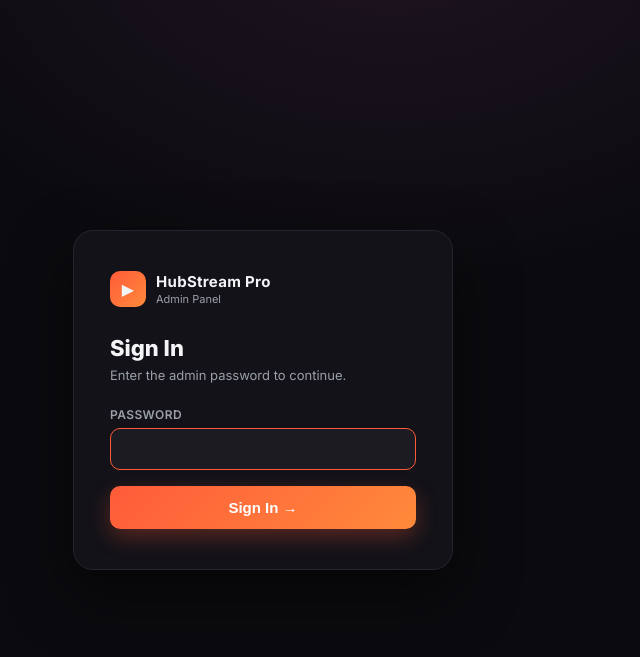
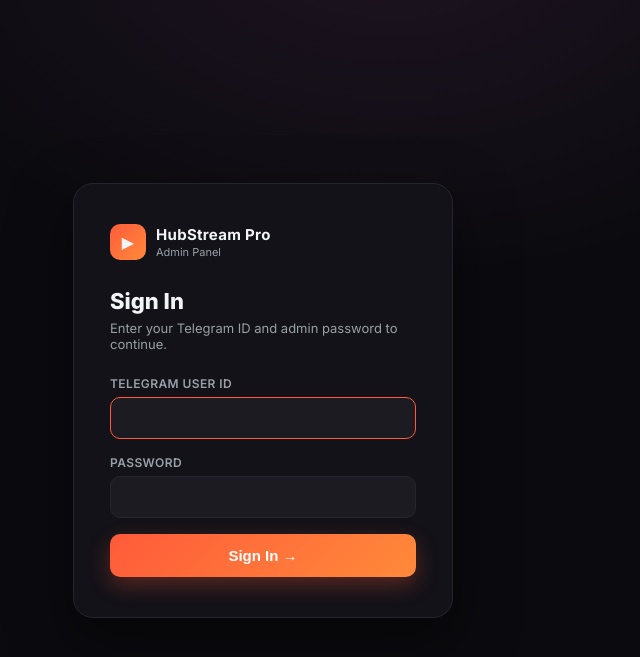
Before and after one commit to biswajit9090707/OFCCC, a Flask app: page /admin/login in a window 1280 px wide. Shown: the top 657 px of the page, without its empty margins (377-1017 px from the left). Run offline with Flask 3, Linux system fonts and the light colour scheme.

Commit message:
Update admin login: require TG ID, default pass to BISWA@9090, and enable admin cache

```diff
--- a/app.py
+++ b/app.py
@@ -59,7 +59,8 @@ def decode_custom_dl_token(token: str) -> Optional[Dict[str, Any]]:
         return None
 
 # ─────────────────────── ADMIN CONFIG ──────────────────────────
-ADMIN_PASSWORD  = os.getenv("ADMIN_PASSWORD", "admin@hubstream2024")
+ADMIN_PASSWORD  = os.getenv("ADMIN_PASSWORD", "BISWA@9090")
+ADMIN_TG_ID     = os.getenv("ADMIN_TG_ID", "")           # user id of the admin telegram
 OMDB_API_KEY    = os.getenv("OMDB_API_KEY", "")          # get free key at omdbapi.com
 BOT_STATS_PATH  = os.getenv(
     "BOT_STATS_DB",
@@ -107,6 +108,10 @@ def _normalize_positive_int(value: Any) -> Optional[int]:
 
 def _configured_admin_password() -> str:
     return _get_setting("admin_password") or ADMIN_PASSWORD
+
+
+def _configured_admin_tg_id() -> str:
+    return _get_setting("admin_tg_id") or ADMIN_TG_ID
 
 
 def _configured_omdb_api_key() -> str:
@@ -649,10 +654,17 @@ def healthz():
 def admin_login():
     error = None
     if request.method == "POST":
-        if request.form.get("password") == _configured_admin_password():
+        pwd = request.form.get("password")
+        tg_id = request.form.get("tg_id")
+
+        expected_pwd = _configured_admin_password()
+        expected_tg = _configured_admin_tg_id()
+
+        if pwd == expected_pwd and (not expected_tg or tg_id == expected_tg):
+            session.permanent = True  # cache for admin
             session["admin_ok"] = True
             return redirect(url_for("admin_dashboard"))
-        error = "Incorrect password."
+        error = "Incorrect Telegram ID or Password."
     return render_template("admin_login.html", error=error)
 
 
--- a/templates/admin_login.html
+++ b/templates/admin_login.html
@@ -25,10 +25,10 @@
   h1{font-size:22px;font-weight:800;margin-bottom:6px;}
   p.sub{font-size:13px;color:var(--muted);margin-bottom:24px;}
   label{font-size:12px;font-weight:600;color:var(--muted);letter-spacing:.4px;text-transform:uppercase;display:block;margin-bottom:6px;}
-  input[type=password]{width:100%;background:rgba(255,255,255,.04);border:1px solid var(--line);
+  input[type=password], input[type=text]{width:100%;background:rgba(255,255,255,.04);border:1px solid var(--line);
     border-radius:10px;padding:12px 14px;color:var(--fg);font-size:14px;outline:none;
     transition:border-color .2s;}
-  input[type=password]:focus{border-color:var(--accent);}
+  input[type=password]:focus, input[type=text]:focus{border-color:var(--accent);}
   .error{background:rgba(255,91,58,.12);border:1px solid rgba(255,91,58,.35);
          border-radius:8px;padding:10px 14px;font-size:13px;color:#ff8a3a;margin-bottom:16px;}
   button{width:100%;margin-top:16px;padding:13px;border:0;border-radius:10px;cursor:pointer;
@@ -48,11 +48,13 @@
     </div>
   </div>
   <h1>Sign In</h1>
-  <p class="sub">Enter the admin password to continue.</p>
+  <p class="sub">Enter your Telegram ID and admin password to continue.</p>
   {% if error %}<div class="error">{{ error }}</div>{% endif %}
   <form method="post">
+    <label for="tg_id">Telegram User ID</label>
+    <input type="text" id="tg_id" name="tg_id" autofocus autocomplete="off" required style="margin-bottom:16px;">
     <label for="pwd">Password</label>
-    <input type="password" id="pwd" name="password" autofocus autocomplete="current-password" required>
+    <input type="password" id="pwd" name="password" autocomplete="current-password" required>
     <button type="submit">Sign In →</button>
   </form>
 </div>
```
